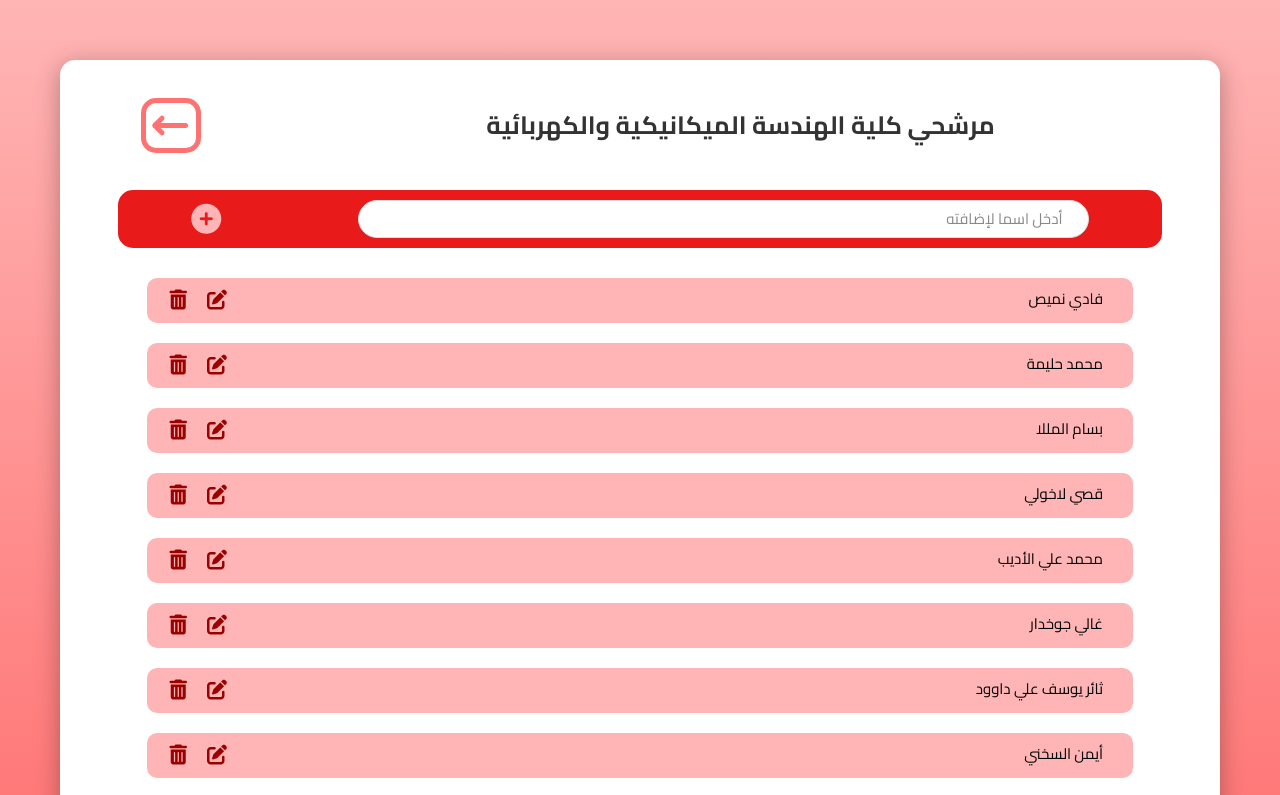
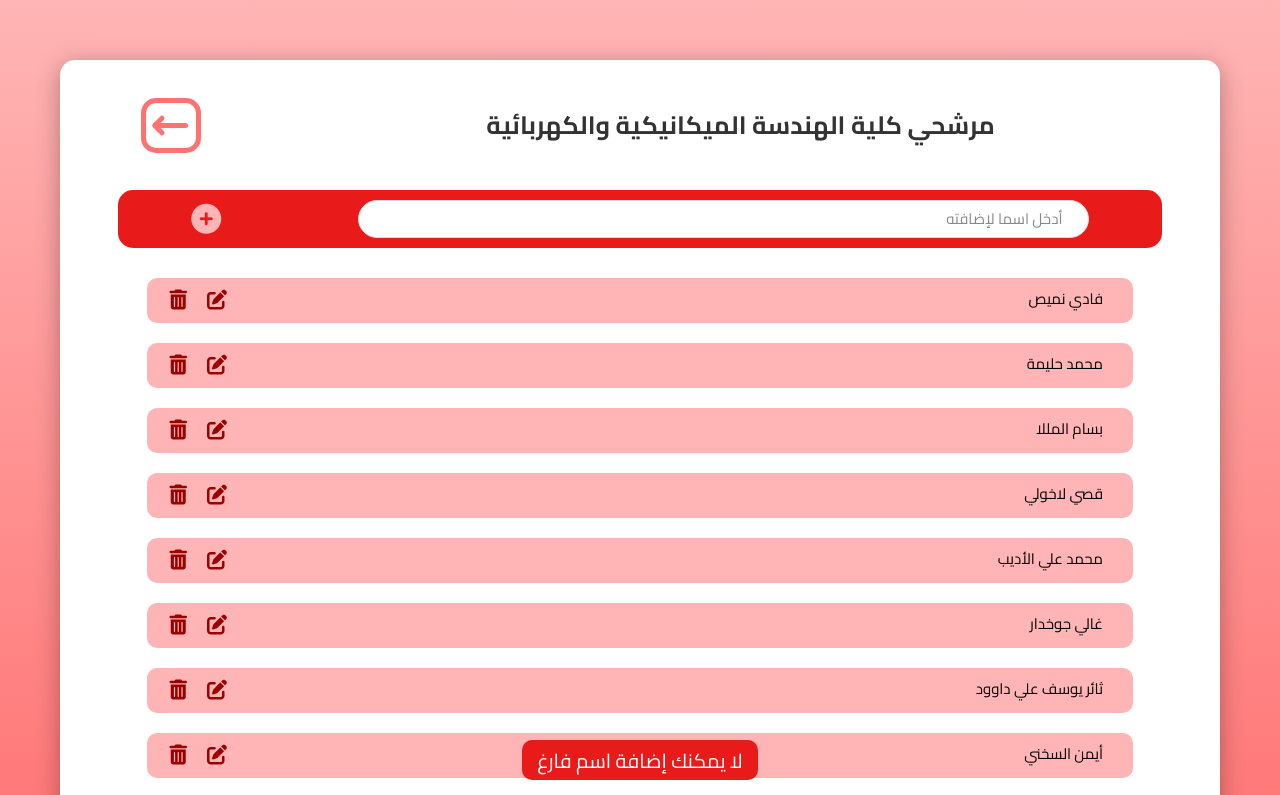
Before and after one commit to Salloom99/nuss-voter, a plain HTML site: page nominees.html in a window 1280 px wide. Both pictures are taken after a click on the icon 206 px from the left and 218 px from the top of the page. Shown: the top 795 px of the page. Drawn offline with Linux system fonts and the light colour scheme.

Commit message:
Add snackbar component

```diff
--- a/css/style.css
+++ b/css/style.css
@@ -518,3 +518,34 @@ select:focus, input:focus {
   height: 0;
   opacity: 0;
 }
+
+/* Snackbar */
+
+.snackbar-stack {
+  position: fixed;
+  font-size: 2rem;
+  bottom: 0;
+  display: flex;
+  flex-direction: column;
+  align-items: center;
+  margin: 1rem;
+}
+
+.snackbar {
+  margin-bottom: 1rem;
+  display: grid;
+  place-content: center;
+  padding: 1rem 1.5rem;
+  text-align: center;
+  color: #fff;
+  height: 4rem;
+  background: var(--color-red);
+  border-radius: 10px;
+  transition: all 0.3s;
+}
+
+.snackbar--hidden {
+  height: 0;
+  margin-bottom: 0;
+  opacity: 0;
+}
--- /dev/null
+++ b/javascript/main.js
@@ -0,0 +1,16 @@
+var snackbarStack = document.querySelector('.snackbar-stack');
+
+function createSnackbar(content) {
+    var text = document.createElement('p');
+    text.innerText = content;
+
+    var snackbar = document.createElement('div');
+    snackbar.className = 'snackbar snackbar--hidden';
+
+    snackbar.appendChild(text);
+    snackbarStack.prepend(snackbar);
+
+    setTimeout(() => snackbar.classList.toggle('snackbar--hidden'), 10);
+    setTimeout(() => snackbar.classList.toggle('snackbar--hidden'), 3000);
+    setTimeout(() => snackbar.remove(), 4000);
+}
--- a/javascript/nominees.js
+++ b/javascript/nominees.js
@@ -41,15 +41,16 @@ function addNominee() {
     var nomineeName = addNomineeInput.value;
     addNomineeInput.value = '';
     if (nomineeName === '' ||
-        nominees.some( nominee => nominee.name === nomineeName))
+        nominees.some( nominee => nominee.name === nomineeName)) {
+            createSnackbar('لا يمكنك إضافة اسم فارغ');
             return;
+        }
 
     nominees.push({name: nomineeName, count: 0});
     var name = createNominee();
     name.innerText = nomineeName;
 
 }
-
 
 var addNomineeInput = document.querySelector('.add-nominee .input');
 var nomineesNode = document.querySelector('.nominees');
--- a/nominees.html
+++ b/nominees.html
@@ -35,8 +35,10 @@
             <ul class="nominees"></ul>
         </div>
     </section>
+    <div class="snackbar-stack"></div>
     </div>
     <script src="./javascript/nominees.js"></script>
+    <script src="./javascript/main.js"></script>
     <script src="./javascript/d2265b64cf.js" crossorigin="anonymous"></script>
 </body>
 </html>
```
Also changed, not shown: dashboard.html (+2 -1 lines), login.html (+2 -1 lines).
